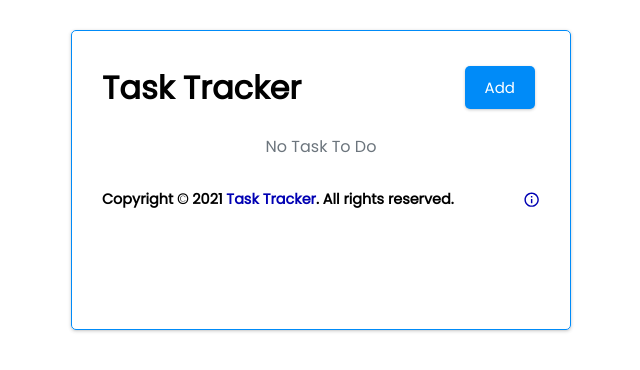
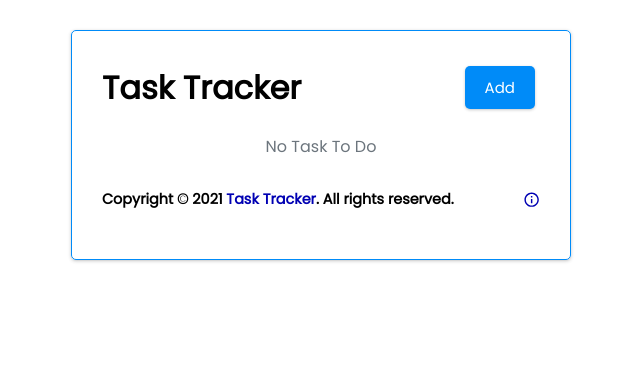
Before and after one commit to RidwanMalik/react-task-tracker, a React (Create React App) app: page / in a window 1280 px wide. Shown: the top 370 px of the page, without its empty margins (319-959 px from the left). Built offline with nearby package versions, Linux system fonts and the light colour scheme; no server answers.

Commit message:
Load View Before API Request

```diff
--- a/src/App.js
+++ b/src/App.js
@@ -36,6 +36,7 @@ function App() {
 
   // Add Task
   const addTask = async (task) => {
+    setTasks([...tasks, task])
     const response = await fetch("https://task.obhilash.com/api/v1/tasks", {
       method: 'POST',
       headers: {
@@ -49,12 +50,16 @@ function App() {
 
   // Delete Task
   const deleteTask = async (id) => {
+    setTasks(tasks.filter((task) => task.id !== id))
     await fetch(`https://task.obhilash.com/api/v1/tasks/${id}`, { method: 'DELETE' })
-    setTasks(tasks.filter((task) => task.id !== id))
   }
 
   // Toggle Reminder
   const toggleReminder = async (id) => {
+    setTasks(tasks.map((task) => task.id === id ?
+      { ...task, reminder: !task.reminder }
+      : task
+    ))
     const taskToToggle = await fetchTask(id)
     const updatedTask = {
       ...taskToToggle, reminder: !taskToToggle.reminder
--- a/src/index.css
+++ b/src/index.css
@@ -45,7 +45,7 @@ body {
   max-width: 500px;
   margin: 30px auto;
   overflow: auto;
-  min-height: 300px;
+  min-height: 230px;
   border: 1px solid #008BF8;
   padding: 30px;
   border-radius: 5px;
```
